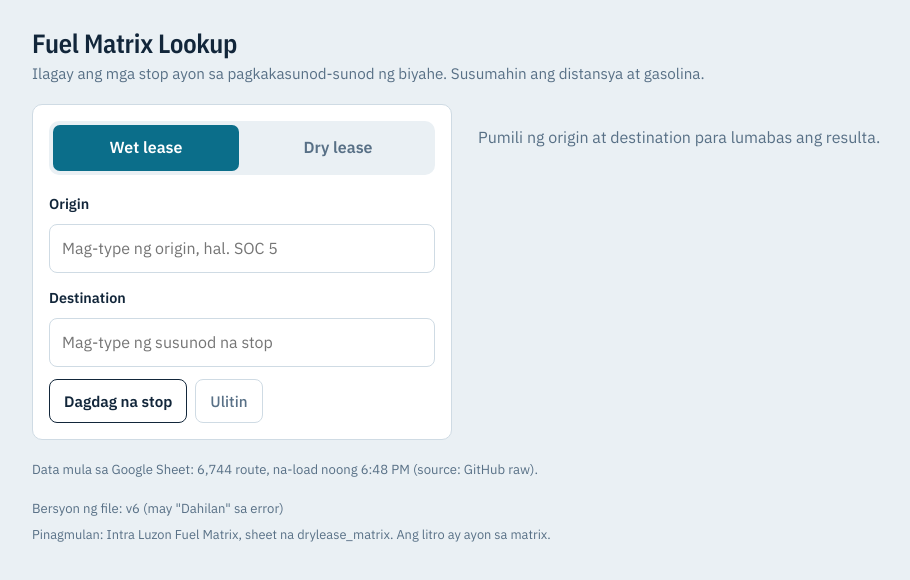
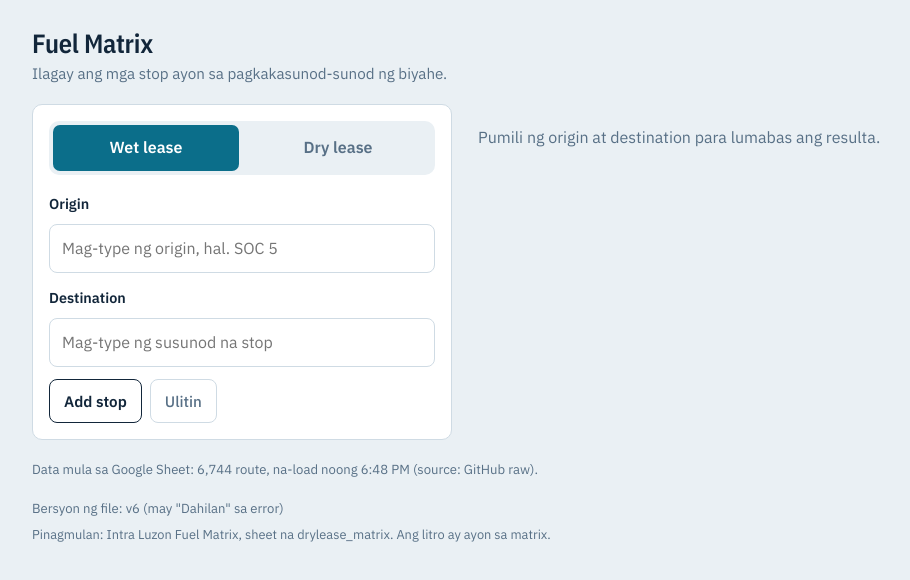
Before and after one commit to jelinabaldrias-design/fuel-matrix, a plain HTML site: page index.html in a window 1280 px wide. Shown: the whole page, without its empty margins (84-994 px from the left). Drawn offline with nearby package versions, Linux system fonts and the light colour scheme.

Commit message:
index.html

```diff
--- a/index.html
+++ b/index.html
@@ -3,7 +3,7 @@
 <head>
 <meta charset="utf-8">
 <meta name="viewport" content="width=device-width, initial-scale=1, viewport-fit=cover">
-<title>Intra-Luzon Fuel Matrix Lookup</title>
+<title>Intra-Luzon Fuel Matrix</title>
 <link rel="preconnect" href="https://fonts.googleapis.com">
 <link rel="preconnect" href="https://fonts.gstatic.com" crossorigin>
 <link href="https://fonts.googleapis.com/css2?family=IBM+Plex+Sans:wght@400;500;600&family=IBM+Plex+Sans+Condensed:wght@500;600&display=swap" rel="stylesheet">
@@ -125,8 +125,8 @@ footer{margin-top:8px;color:var(--muted);font-size:.8rem}
 </head>
 <body>
 <main>
-  <h1>Fuel Matrix Lookup</h1>
-  <p class="sub">Ilagay ang mga stop ayon sa pagkakasunod-sunod ng biyahe. Susumahin ang distansya at gasolina.</p>
+  <h1>Fuel Matrix</h1>
+  <p class="sub">Ilagay ang mga stop ayon sa pagkakasunod-sunod ng biyahe.</p>
 
   <div class="layout">
   <section class="panel" aria-label="Biyahe">
@@ -136,7 +136,7 @@ footer{margin-top:8px;color:var(--muted);font-size:.8rem}
     </div>
     <div id="stops"></div>
     <div class="actions">
-      <button type="button" class="btn primary" id="add">Dagdag na stop</button>
+      <button type="button" class="btn primary" id="add">Add stop</button>
       <button type="button" class="btn ghost" id="reset">Ulitin</button>
     </div>
   </section>
@@ -371,9 +371,9 @@ function update(){
   const rows=vehicles.map((v,x)=>'<tr><td>'+esc(v)+'</td><td class="n">'+fmt(tot[x])+' L</td></tr>').join("");
   html+='<div class="card '+cls+' totalcard" style="margin-top:0">'+
     '<div class="kmrow"><span>Kabuuang distansya ('+found+' leg)</span><div><b>'+fmt(km)+'</b><small>km</small></div></div>'+
-    '<table><thead><tr><th>Uri ng sasakyan</th><th class="n">Kabuuang gasolina ('+(lease==="wet"?"wet lease":"dry lease")+')</th></tr></thead><tbody>'+rows+'</tbody></table></div>';
+    '<table><thead><tr><th>Uri ng sasakyan</th><th class="n">Kabuuang diesel ('+(lease==="wet"?"wet lease":"dry lease")+')</th></tr></thead><tbody>'+rows+'</tbody></table></div>';
 
-  html+='<div class="actions" style="margin-top:10px"><button type="button" class="btn" id="copy">Kopyahin ang buod</button><span class="copied" id="copied"></span></div>';
+  html+='<div class="actions" style="margin-top:10px"><button type="button" class="btn" id="copy">Kopyahin</button><span class="copied" id="copied"></span></div>';
 
   html+='<section class="legs"><h2>Hati-hati ng biyahe</h2>';
   for(const L of legs){
```
